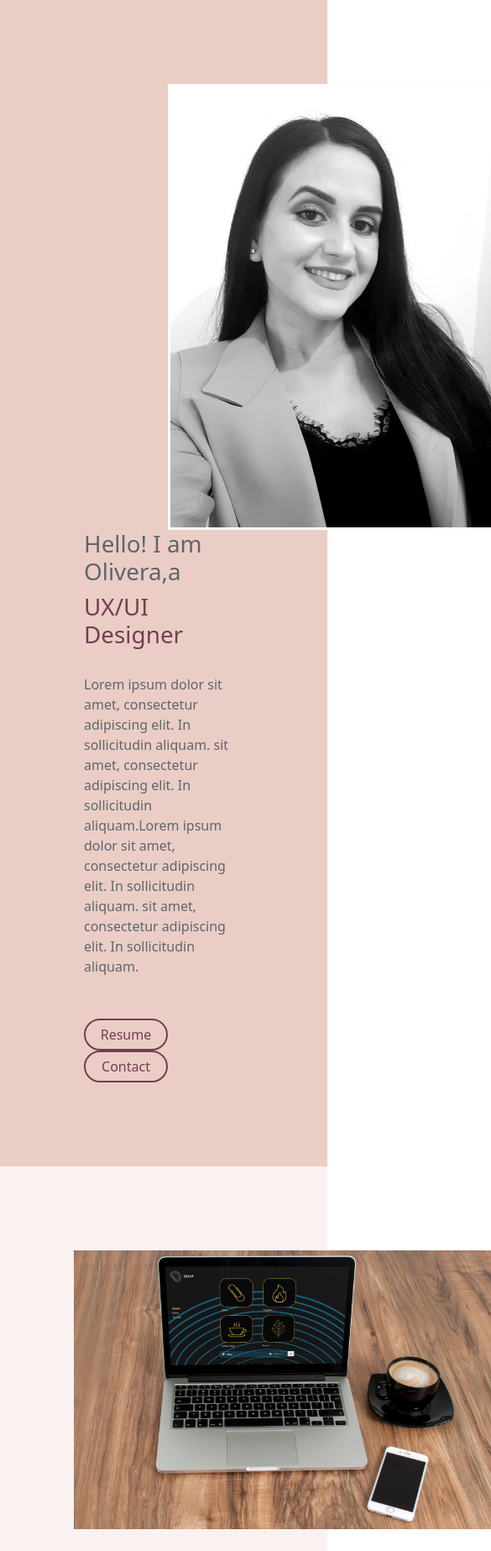
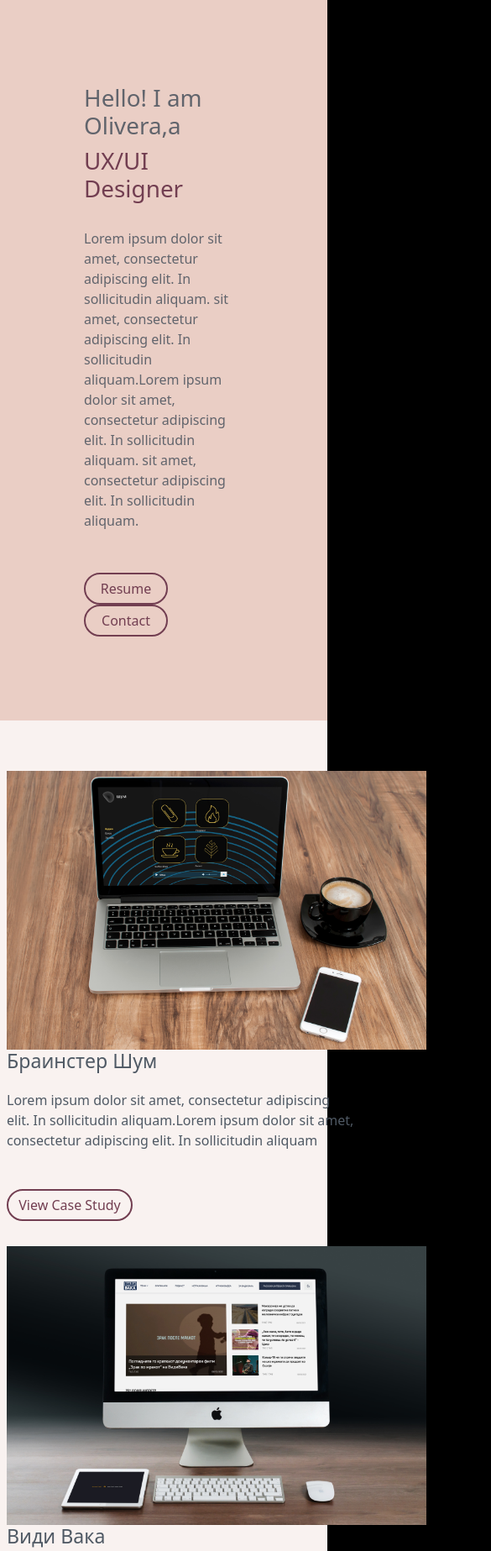
Before and after one commit to OBojchevska/portfolio, a plain HTML site: page index.html in a window 390 px wide. Shown: the top 1847 px of the page at 84% size, 585 px wide, since content can reach past the window. Drawn offline with nearby package versions, Linux system fonts and the light colour scheme.

Commit message:
mobileOne

```diff
--- a/css/main.css
+++ b/css/main.css
@@ -36,7 +36,6 @@
 #ProektSlika {
 
 
-    align-items: center;
     padding: 100px 0px 100px 100px;
 }
 #ProjectName{
@@ -77,8 +76,7 @@ nav{
 }
 
 #mojaSlika{
-    border:3px solid #FDFBFB;
-    margin-left: 100px;;
+   padding-left: 100px;
 }
 #end{
     text-align: center;
@@ -113,3 +111,31 @@ nav{
 h3{
     margin-bottom: 20px;
 }
+
+@media only screen and (max-width: 576px) {
+    body {
+      background-color: #000000;
+    }
+    #mojaSlika{
+        display: none;
+    }
+    #ProektSlika{
+        padding: 0px;
+        margin-left: 20px;;
+
+    }
+
+    #ProjectName{
+        /* padding: 30px 0 0 0;; */
+        padding: 0px;
+        margin-left: 20px;;
+        padding-bottom: 30px;
+
+
+    }
+
+    #Projects{
+        padding-top: 60px;
+        padding-bottom: 60px;
+    }
+  }
--- a/index.html
+++ b/index.html
@@ -34,8 +34,8 @@
         <div class="row">
 
 
-            <div class="col-sm-6">
-                <img src="Images/jas.jpg" width="400" id="mojaSlika">
+            <div class="col-sm-6" id="mojaSlika">
+                <img src="Images/jas.jpg" width="300" height="400">
             </div>
             <div class="col-sm-6">
                 <h1>Hello! I am Olivera,a</h1>
```
